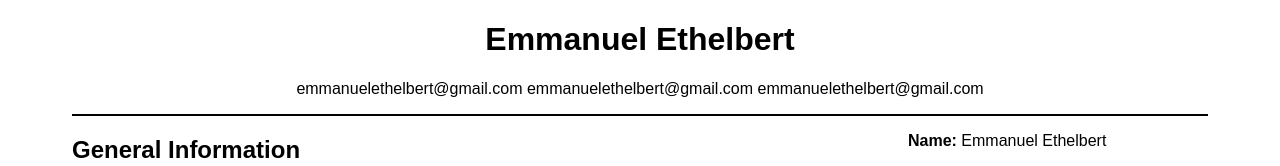
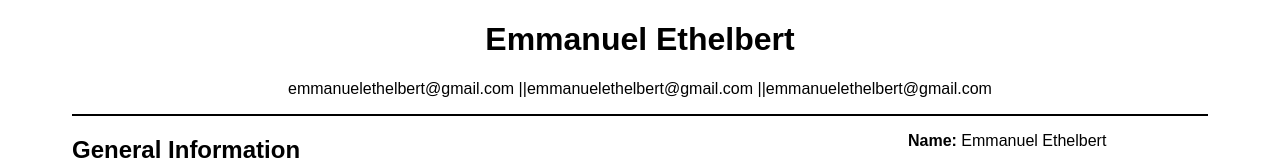
Before and after one commit to Diebere1/My-cv-application, a React (Vite) app: page / in a window 1280 px wide. Shown: the top 166 px of the page. Built offline with nearby package versions, Linux system fonts and the light colour scheme.

Commit message:
social handles begin added as an object

```diff
--- a/src/conponents/MyCvApp.jsx
+++ b/src/conponents/MyCvApp.jsx
@@ -382,6 +382,11 @@ function ExperienceInfo ({isEditing, onEdit, onSubmit}){
 }
 
 export default function MyCvApp () {
+  const socialHandle = {
+    email: 'emmanuelethelbert@gmail.com',
+    linkdin: 'emmanuelethelbert@gmail.com',
+    github: 'emmanuelethelbert@gmail.com'
+  }
   const [editSection, setEditingSection] = useState(null);
 
   const handleEdit = (section) => {
@@ -397,15 +402,14 @@ export default function MyCvApp () {
   const handleExperienceInfoSubmit = (data) => {
     setEditingSection(null);
   }
-
   return(
     <div>
       <header>
         <h1>Emmanuel Ethelbert</h1>
         <p>
-          emmanuelethelbert@gmail.com
-          emmanuelethelbert@gmail.com
-          emmanuelethelbert@gmail.com
+          {socialHandle.email} ||
+          {socialHandle.linkdin} ||
+          {socialHandle.github}
         </p>
       </header>
 
@@ -413,7 +417,7 @@ export default function MyCvApp () {
         <div className='about-me-div'>
           <h2>General Information</h2>
           <p>
-          Crafting responsive websites with HTML, CSS, and JavaScript, and continuously learning and exploring new technologies to drive online growth. And focus on improving user experiences. Feel free to let me know if you need further adjustments or have any other requests.
+            Crafting responsive websites with HTML, CSS, and JavaScript, and continuously learning and exploring new technologies to drive online growth. And focus on improving user experiences. Feel free to let me know if you need further adjustments or have any other requests.
           </p>
         </div>
         <div className='gen-info'>
```
